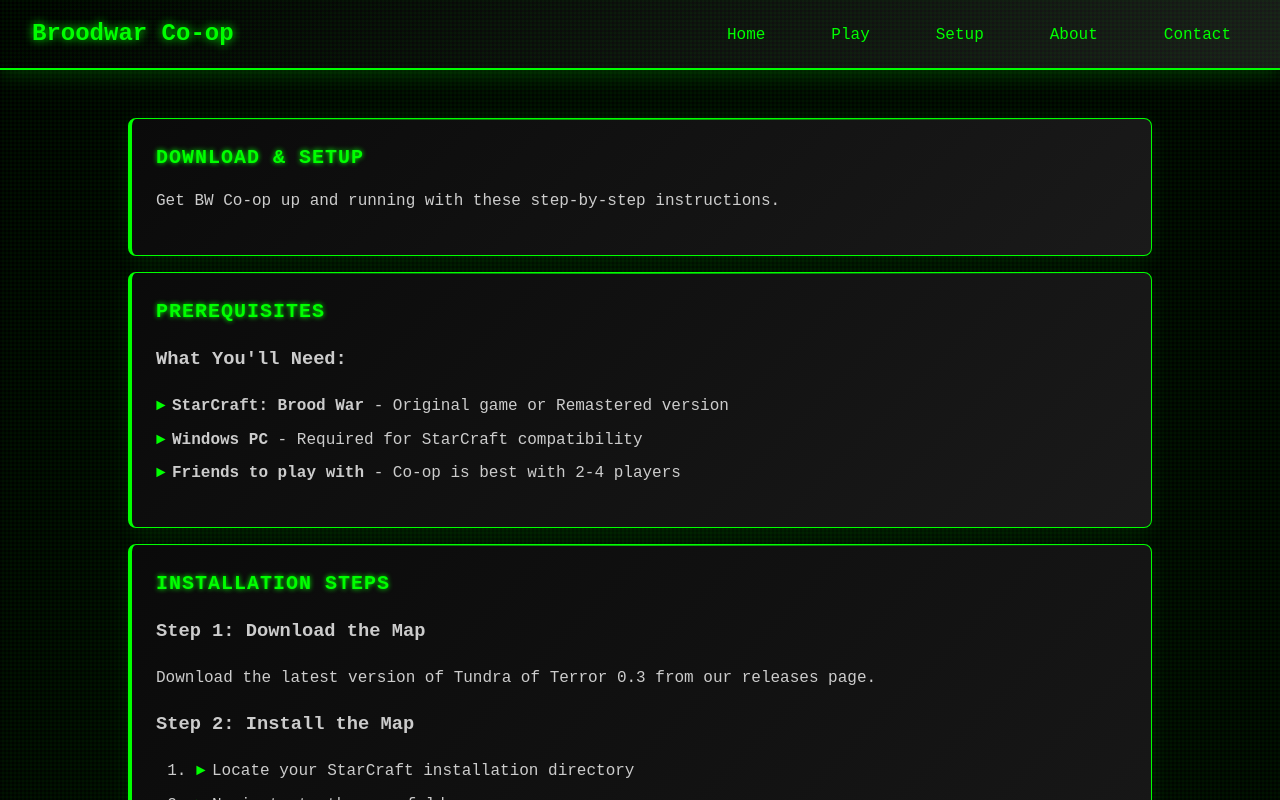
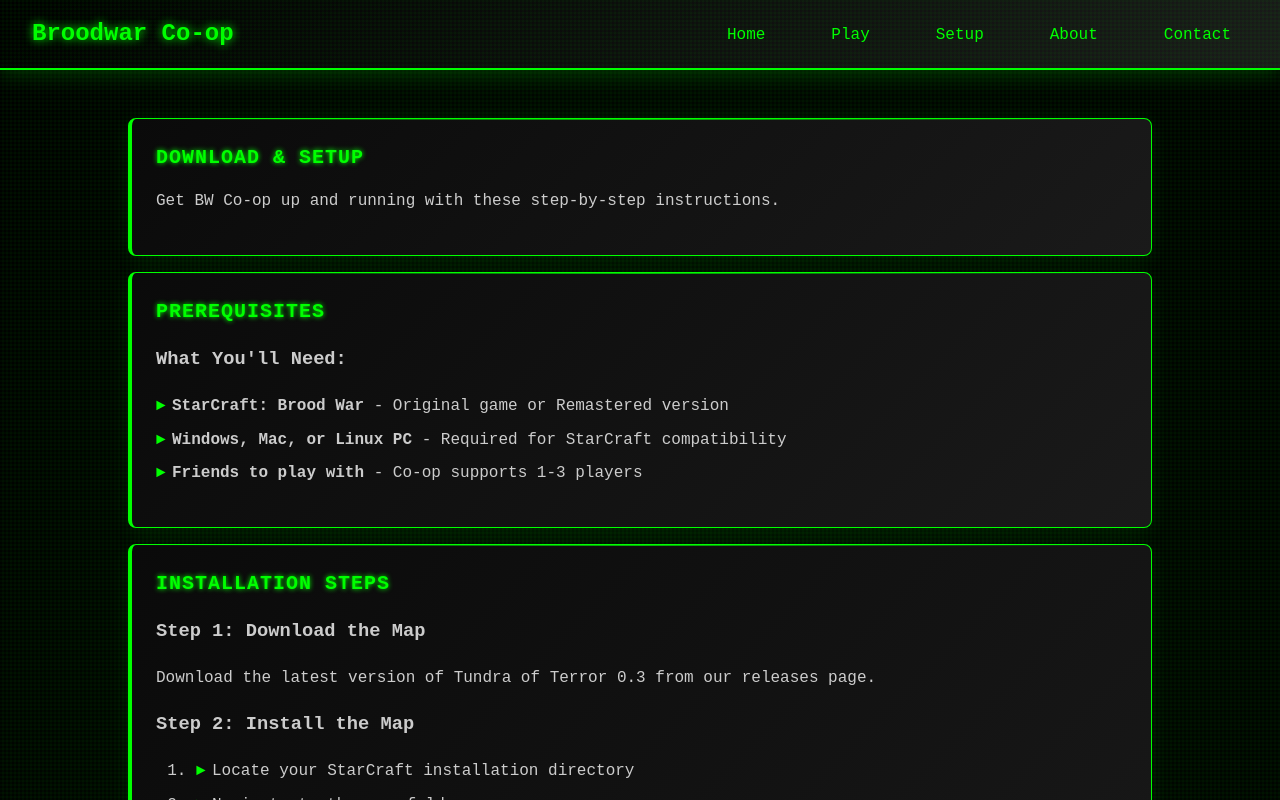
Before and after one commit to nibalizer/broodwar-coop, a React (Vite) app: page /broodwar-coop/setup in a window 1280 px wide. Shown: the top 800 px of the page. Built offline with nearby package versions, Linux system fonts and the light colour scheme.

Commit message:
chore: minor copy edit

```diff
--- a/src/pages/Setup.tsx
+++ b/src/pages/Setup.tsx
@@ -11,8 +11,8 @@
         <h3>What You'll Need:</h3>
         <ul>
           <li><strong>StarCraft: Brood War</strong> - Original game or Remastered version</li>
-          <li><strong>Windows PC</strong> - Required for StarCraft compatibility</li>
-          <li><strong>Friends to play with</strong> - Co-op is best with 2-4 players</li>
+          <li><strong>Windows, Mac, or Linux PC</strong> - Required for StarCraft compatibility</li>
+          <li><strong>Friends to play with</strong> - Co-op supports 1-3 players</li>
         </ul>
       </ContentBox>
 
```
